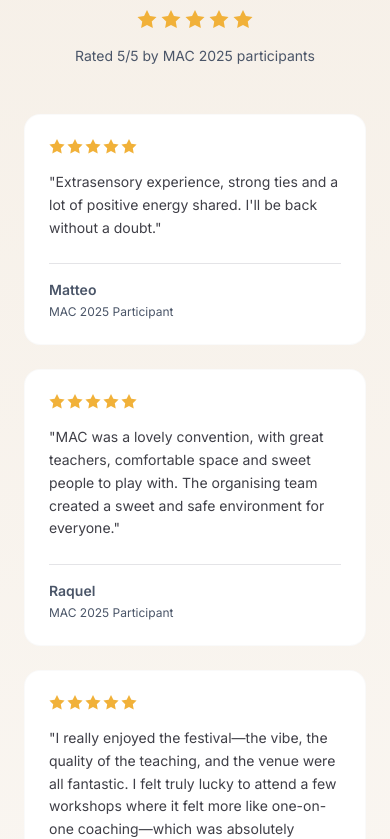
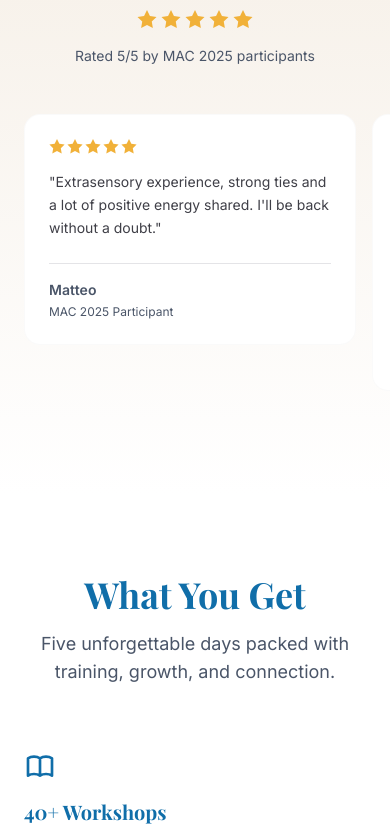
Before and after one commit to GloryFlory/mac-website, a Next.js app: page / in a window 390 px wide. Shown: the part 926-1765 px from the top of the page. Built offline with nearby package versions, Linux system fonts and the light colour scheme; a web font is replaced by a local one.

Commit message:
Add Google Drive video source and optimize testimonials for mobile with horizontal scroll

```diff
--- a/app/components/ParallaxHero.tsx
+++ b/app/components/ParallaxHero.tsx
@@ -131,6 +131,7 @@ export default function ParallaxHero({
             }}
           >
             <source src={backgroundVideo} type="video/mp4" />
+            <source src="https://drive.google.com/uc?export=download&id=16ytvYrTRIoscoCpQLI8Inoog_PKbLaaT" type="video/mp4" />
           </video>
         </div>
       ) : (
--- a/app/components/SocialProofStrip.tsx
+++ b/app/components/SocialProofStrip.tsx
@@ -97,11 +97,53 @@ const SocialProofStrip: FC = () => {
         </Reveal>
 
         {/* Testimonials Grid */}
-        <div className="grid grid-cols-1 md:grid-cols-2 lg:grid-cols-4 gap-6">
+        {/* Mobile: Horizontal Scroll | Desktop: Grid */}
+        <div className="md:grid md:grid-cols-2 lg:grid-cols-4 md:gap-6">
+          {/* Mobile horizontal scroll container */}
+          <div className="flex md:hidden gap-4 overflow-x-auto pb-4 snap-x snap-mandatory scrollbar-hide -mx-6 px-6">
+            {testimonials.map((testimonial, index) => (
+              <Reveal key={testimonial.id} delay={index * 0.1}>
+                <div
+                  className="flex-shrink-0 w-[85vw] max-w-sm bg-white border border-neutral-200/20 rounded-2xl p-6 hover:shadow-lg transition-shadow duration-300 snap-center"
+                >
+                  {/* Star Rating */}
+                  <div className="flex gap-0.5 mb-4">
+                    {[...Array(testimonial.rating)].map((_, i) => (
+                      <svg
+                        key={i}
+                        className="w-4 h-4 text-brand-sun fill-current"
+                        viewBox="0 0 20 20"
+                        aria-hidden="true"
+                      >
+                        <path d="M10 15l-5.878 3.09 1.123-6.545L.489 6.91l6.572-.955L10 0l2.939 5.955 6.572.955-4.756 4.635 1.123 6.545z" />
+                      </svg>
+                    ))}
+                  </div>
+
+                  {/* Quote */}
+                  <blockquote className="text-zinc-700 text-sm leading-relaxed mb-6">
+                    "{testimonial.quote}"
+                  </blockquote>
+
+                  {/* Author Info */}
+                  <div className="border-t border-zinc-200 pt-4">
+                    <p className="font-semibold text-zinc-900 text-sm">
+                      {testimonial.name}
+                    </p>
+                    <p className="text-xs text-zinc-500 mt-1">
+                      {testimonial.role}
+                    </p>
+                  </div>
+                </div>
+              </Reveal>
+            ))}
+          </div>
+
+          {/* Desktop grid */}
           {testimonials.map((testimonial, index) => (
-            <Reveal key={testimonial.id} delay={index * 0.1}>
+            <Reveal key={`desktop-${testimonial.id}`} delay={index * 0.1}>
               <div
-                className="bg-white border border-neutral-200/20 rounded-2xl p-6 hover:shadow-lg transition-shadow duration-300"
+                className="hidden md:block bg-white border border-neutral-200/20 rounded-2xl p-6 hover:shadow-lg transition-shadow duration-300"
               >
               {/* Star Rating */}
               <div className="flex gap-0.5 mb-4">
--- a/app/globals.css
+++ b/app/globals.css
@@ -71,3 +71,13 @@ img, video {
 .group {
   contain: layout style paint;
 }
+
+/* Hide scrollbar while maintaining scroll functionality */
+.scrollbar-hide {
+  -ms-overflow-style: none;
+  scrollbar-width: none;
+}
+
+.scrollbar-hide::-webkit-scrollbar {
+  display: none;
+}
```
